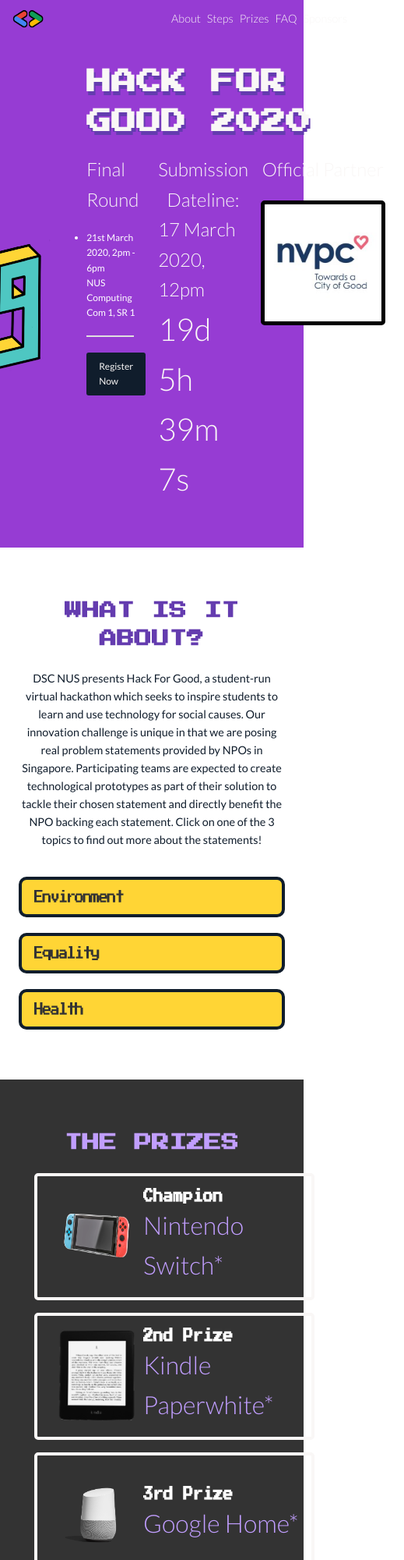
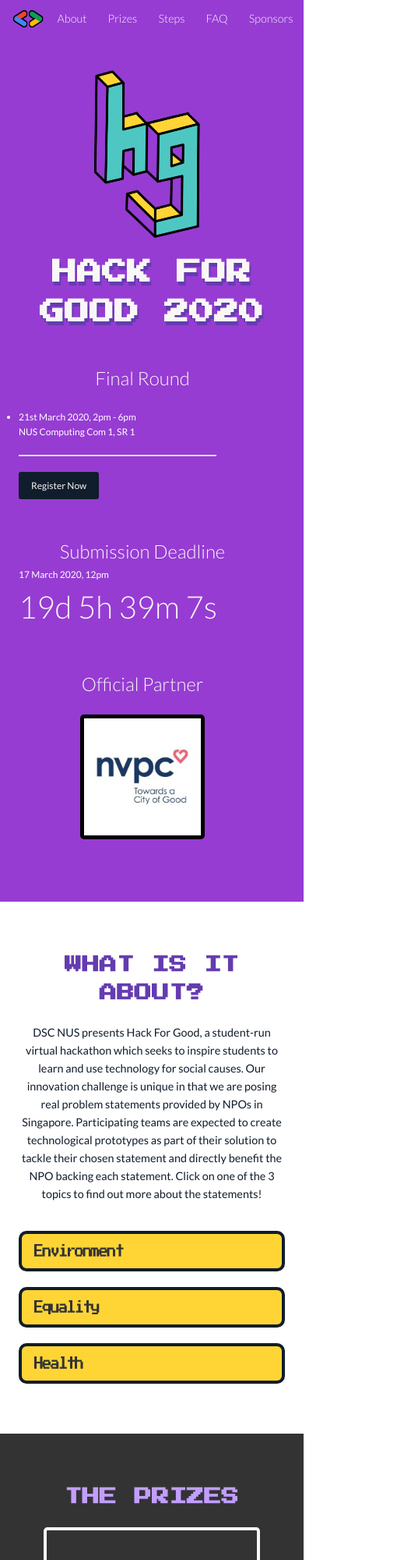
Before and after one commit to DSC-NUS/hackforgood, a website: page index.html in a window 390 px wide. Shown: the top 2000 px of the page at 78% size, 519 px wide, since content can reach past the window. Drawn offline with Linux system fonts and the light colour scheme.

Commit message:
Change styles

```diff
--- a/index.html
+++ b/index.html
@@ -17,8 +17,8 @@
         </a>
         <div class="nav__links">
             <a href="#about" class="nav__icon-about">About</a>
+            <a href="#prizes" class="nav__icon-about">Prizes</a>
             <a href="#steps" class="nav__icon-about">Steps</a>
-            <a href="#prizes" class="nav__icon-about">Prizes</a>
             <a href="#faq" class="nav__icon-about">FAQ</a>
             <a href="#sponsors" class="nav__icon-about">Sponsors</a>
         </div>
@@ -33,17 +33,17 @@
             </h1>
             <div class="header__content">
                 <div class="header__info">
-                    <h2 class="header__title u-margin-bottom-small">Final Round</h2>
+                    <h2 class="header__title u-margin-bottom-small align-center">Final Round</h2>
                     <ul class="list--light">
                         <li>21st March 2020, 2pm - 6pm</li>
                         </li>NUS Computing Com 1, SR 1</li>
                     </ul>
                     <hr class="divider"/>
-                    <a href="https://hackforgood2020.devpost.com/" class="btn btn-primary">Register Now</a>
+                    <a href="https://hackforgood2020.devpost.com/" target="_blank" class="btn btn-primary">Register Now</a>
                 </div>
                 <div class="header__timer">
-                    <h2 class="header__title align-center">Submission Dateline:</h2>
-                    <p class="header__title">17 March 2020, 12pm</p>
+                    <h2 class="header__title align-center">Submission Deadline</h2>
+                    <p class="list--light">17 March 2020, 12pm</p>
                     <p id="header__countdown"></p>
                 </div>
                 <div class="header__partner">
@@ -164,8 +164,8 @@
                 <ul class="list">
                     <li>Open to any students enrolled in any tertiary educational institution.</li>
                     <li>Fill Up These Forms: <a class="steps__link" href="https://hackforgood2020.devpost.com/">Devpost Registeration</a> & <a class="steps__link" href="https://bit.ly/2vXTIur">PDPA</a></li>
-                    <li>Form teams from 1 - 4 people. If you can't find a team, form a team <a class="steps__link" href="t.me/HackForGoodTeamFormation">here</a>.</li>
-                    <li>Join the Official Telegram Group for announcements <a class="steps__link" href="t.me/HackForGoodInfo">here</a>.</li>
+                    <li>Form teams from 1 - 4 people. If you can't find a team, form a team <a class="steps__link" href="https://t.me/HackForGoodTeamFormation">here</a>.</li>
+                    <li>Join the Official Telegram Group for announcements <a class="steps__link" href="https://t.me/HackForGoodInfo">here</a>.</li>
                     <li>Choose one problem statement from above and start hacking!</li>
                 </ul>
               </div>
@@ -185,7 +185,7 @@
             <div class="container left">
                 <div class="steps__content">
                   <h2 class="title-tertiary u-margin-bottom-small">18th March 2020</h2>
-                  <p class="paragraph">Finalists Out!</p>
+                  <p class="paragraph">Finalists Announced!</p>
                   <ul class="list">
                     <li>Based on the usefulness, creativity, and the technical accomplishment of the solutions, the Top 2 teams in each problem statement will be selected to become Finalists. </li>
                     <li>Finalists will be notified via our Announcements and Q&A telegram group.</li>
@@ -315,7 +315,13 @@
         <div class="title-secondary title-secondary--dark u-margin-bottom-medium">
             Ready to join us?
         </div>
-        <button class="btn btn-primary">Sign up now</button>
+        <a
+                class="btn btn-primary"
+                href="https://hackforgood2020.devpost.com/"
+                target="_blank"
+            >
+            Sign up now
+        </a>
         <hr class="register__divider"/>
         <div class="register">
             <img src="img/hack1.jpg" alt="Event" class="register__image">
--- a/sass/_components.scss
+++ b/sass/_components.scss
@@ -51,15 +51,37 @@
     }
 }
 
+@media screen and (max-width: 800px) {
+    .nav__links {
+        // flex-direction: column;
+    }
+    .nav__logo {
+        margin: .5rem .5rem .5rem 2rem;
+    }
+}
+
 .section-header {
     padding-top: 10rem;
     padding-bottom: 5rem;
-    display: grid;
-    grid-template-columns: 0.5fr 1.2fr;
-    align-items: center;
-    justify-content: center;
+    // display: grid;
+    // grid-template-columns: 0.5fr 1.2fr;
+    // align-items: center;
+    // justify-content: center;
+    display: flex;
     background-color: $color-primary;
     color: $color-grey-light-1;
+}
+
+@media screen and (max-width: 800px) {
+    .header__content {
+        flex-direction: column;
+    }
+    .section-header {
+        flex-direction: column;
+    }
+    .title {
+        text-align: center;
+    }
 }
 
 .header {
@@ -69,10 +91,16 @@
         width: 30rem;
     }
 
+    &__image-box {
+        text-align: center;
+    }
+
     &__content {
-        display: grid;
-        grid-template-columns: repeat(3, 1fr);
-        grid-column-gap: 2rem;
+        // display: grid;
+        // grid-template-columns: repeat(auto-fit, minMax(20rem, 1fr));
+        // grid-column-gap: 2rem;
+        // grid-row-gap: 2rem;
+        display: flex;
         padding: 2rem 3rem 2rem 0;
 
         &-image {
@@ -82,6 +110,10 @@
             margin: 0 auto;
             border-radius: 5px;
             border: 5px solid black;
+        }
+
+        &>* {
+            padding: 3rem;
         }
     }
 
@@ -425,10 +457,26 @@
 
 .prizes--horizontal {
     display: grid;
-    grid-template-columns: repeat(auto-fit, minMax(50rem, 1fr));
+    grid-template-columns: repeat(auto-fit, minMax(30rem, 1fr));
     grid-column-gap: 2rem;
     justify-items: center;
     grid-row-gap: 2rem;
+}
+
+@media screen and (max-width: 800px) {
+    .prizes--horizontal {
+        display: flex;
+        flex-direction: column;
+        align-items: center;
+        justify-content: center;
+    }
+    .prize {
+        display: flex !important;
+        flex-direction: column;
+        &:not(:last-child) {
+            margin-bottom: 3rem;
+        }
+    }
 }
 
 .prize {
```
Also changed, not shown: css/style.css (added).
